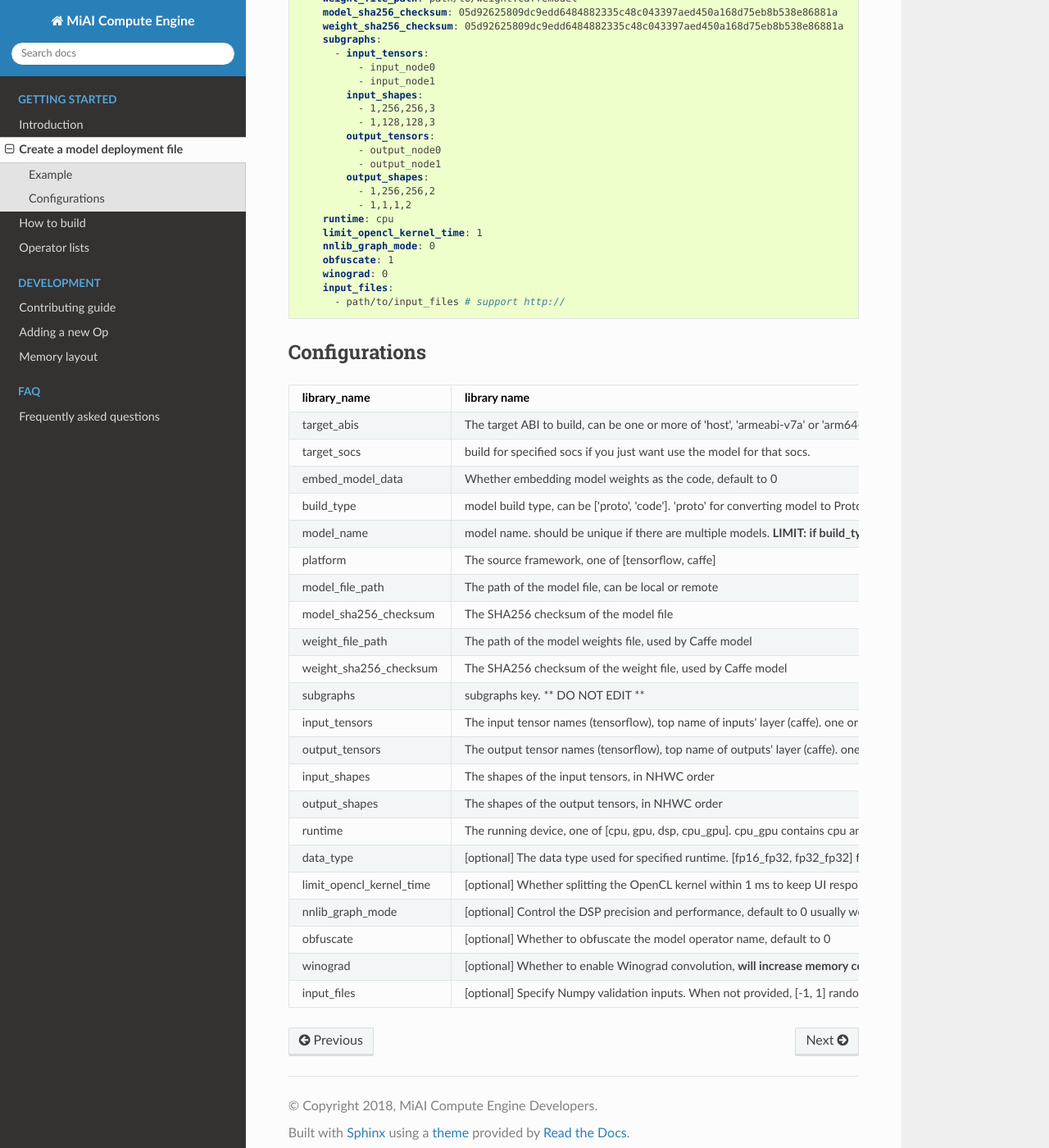
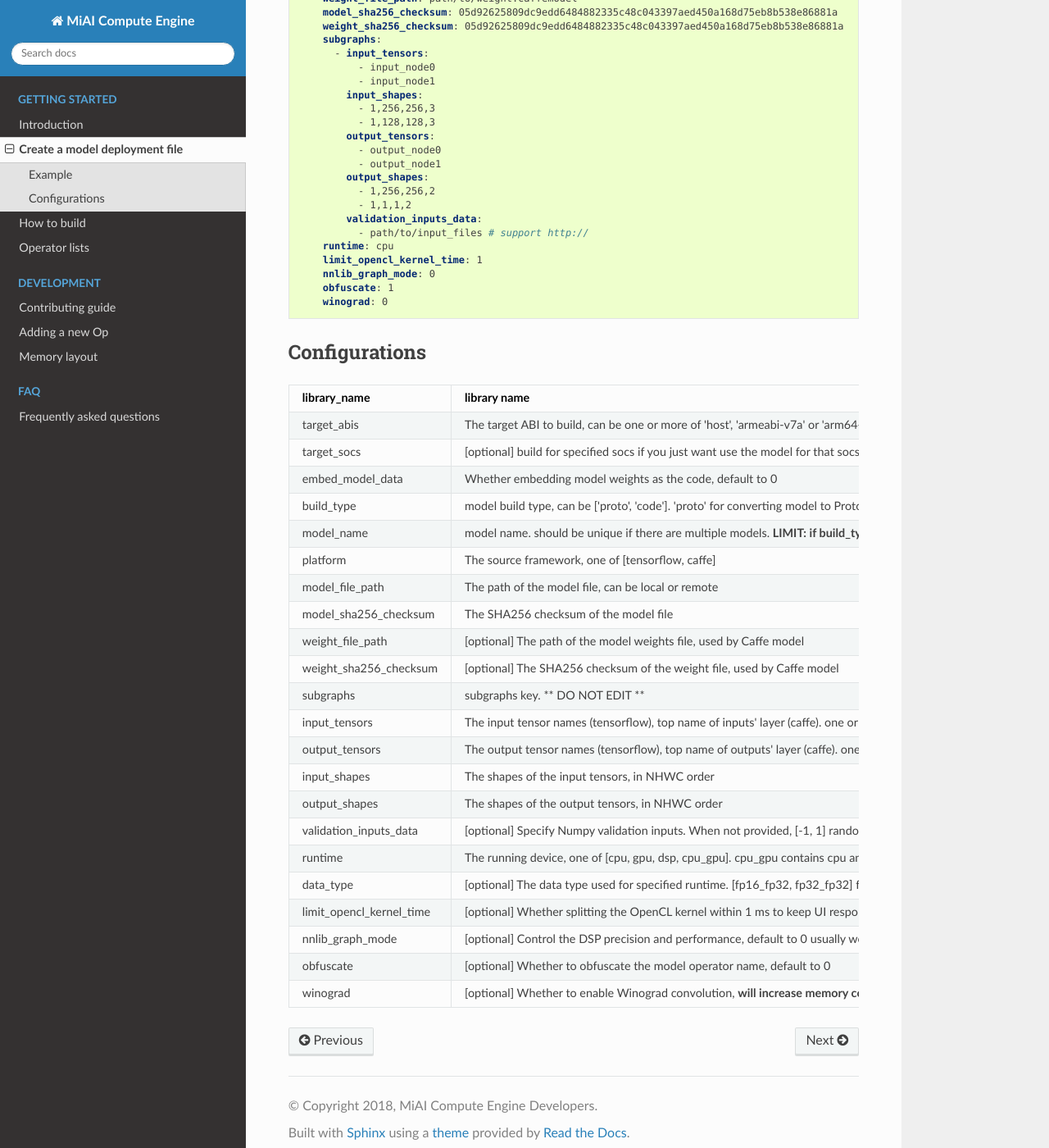
Before and after one commit to XiaoMi/mace, a Sphinx documentation site: the page built from docs/getting_started/create_a_model_deployment.rst, in a window 1280 px wide and 1400 px high, scrolled down 1038 px. Shown: the whole window at 82% size. Built offline with Sphinx 7.4.7 and the Read the Docs theme 2.0.0, drawn with Linux system fonts in a browser that asks for light colours.

```diff
--- a/docs/getting_started/create_a_model_deployment.rst
+++ b/docs/getting_started/create_a_model_deployment.rst
@@ -35,7 +35,7 @@ Configurations
     * - target_abis
       - The target ABI to build, can be one or more of 'host', 'armeabi-v7a' or 'arm64-v8a'
     * - target_socs
-      - build for specified socs if you just want use the model for that socs.
+      - [optional] build for specified socs if you just want use the model for that socs.
     * - embed_model_data
       - Whether embedding model weights as the code, default to 0
     * - build_type
@@ -50,9 +50,9 @@ Configurations
     * - model_sha256_checksum
       - The SHA256 checksum of the model file
     * - weight_file_path
-      - The path of the model weights file, used by Caffe model
+      - [optional] The path of the model weights file, used by Caffe model
     * - weight_sha256_checksum
-      - The SHA256 checksum of the weight file, used by Caffe model
+      - [optional] The SHA256 checksum of the weight file, used by Caffe model
     * - subgraphs
       - subgraphs key. ** DO NOT EDIT **
     * - input_tensors
@@ -63,6 +63,8 @@ Configurations
       - The shapes of the input tensors, in NHWC order
     * - output_shapes
       - The shapes of the output tensors, in NHWC order
+    * - validation_inputs_data
+      - [optional] Specify Numpy validation inputs. When not provided, [-1, 1] random values will be used
     * - runtime
       - The running device, one of [cpu, gpu, dsp, cpu_gpu]. cpu_gpu contains cpu and gpu model definition so you can run the model on both cpu and gpu.
     * - data_type
@@ -75,5 +77,3 @@ Configurations
       - [optional] Whether to obfuscate the model operator name, default to 0
     * - winograd
       - [optional] Whether to enable Winograd convolution, **will increase memory consumption**
-    * - input_files
-      - [optional] Specify Numpy validation inputs. When not provided, [-1, 1] random values will be used
--- a/docs/getting_started/models/demo_app_models.yaml
+++ b/docs/getting_started/models/demo_app_models.yaml
@@ -43,10 +43,10 @@ models: # 一个配置文件可以包含多个模型的配置信息，最终生
         output_shapes:
           - 1,256,256,2
           - 1,1,1,2
+        validation_inputs_data:
+          - path/to/input_files # support http://
     runtime: cpu
     limit_opencl_kernel_time: 1
     nnlib_graph_mode: 0
     obfuscate: 1
     winograd: 0
-    input_files:
-      - path/to/input_files # support http://
```
Also changed, not shown: 3 other files.
